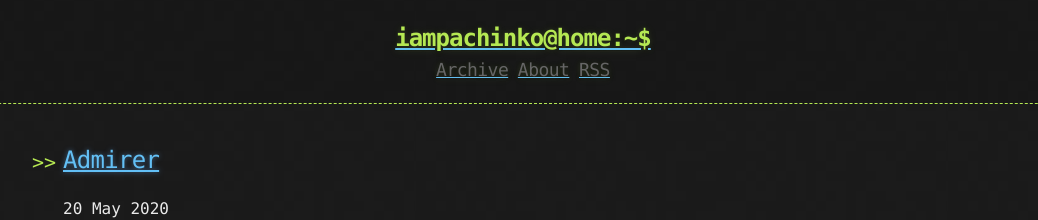
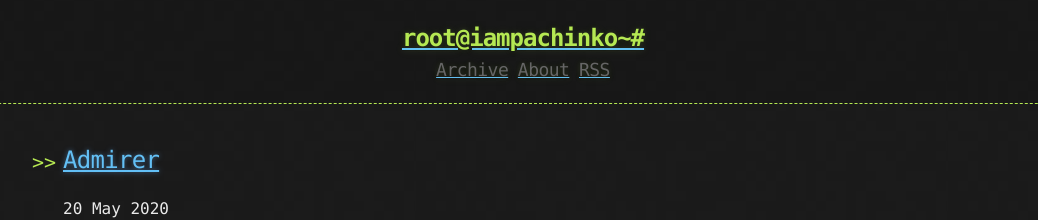
Before and after one commit to pachinko2821/htb, a Jekyll site: the page built from index.html, in a window 1280 px wide. Shown: the top 220 px of the page, without its empty margins (117-1155 px from the left). Built offline with Jekyll 4.4.1, drawn with Linux system fonts in a browser that asks for light colours; the list of posts is cut into pages by our own code.

Commit message:
Update header.html

```diff
--- a/_includes/header.html
+++ b/_includes/header.html
@@ -2,7 +2,7 @@
   <div>
     <a href="{{ "/" | prepend: site.baseurl | replace: '//', '/' }}">
     {% assign owner_first_name = site.owner | split: " " %}
-    <h1>{{ owner_first_name[0] | downcase }}@home:~$</h1>
+    <h1>root@{{ owner_first_name[0] | downcase }}~#</h1>
     </a>
     <div class="header-links">
       {% include links.html %}
```
